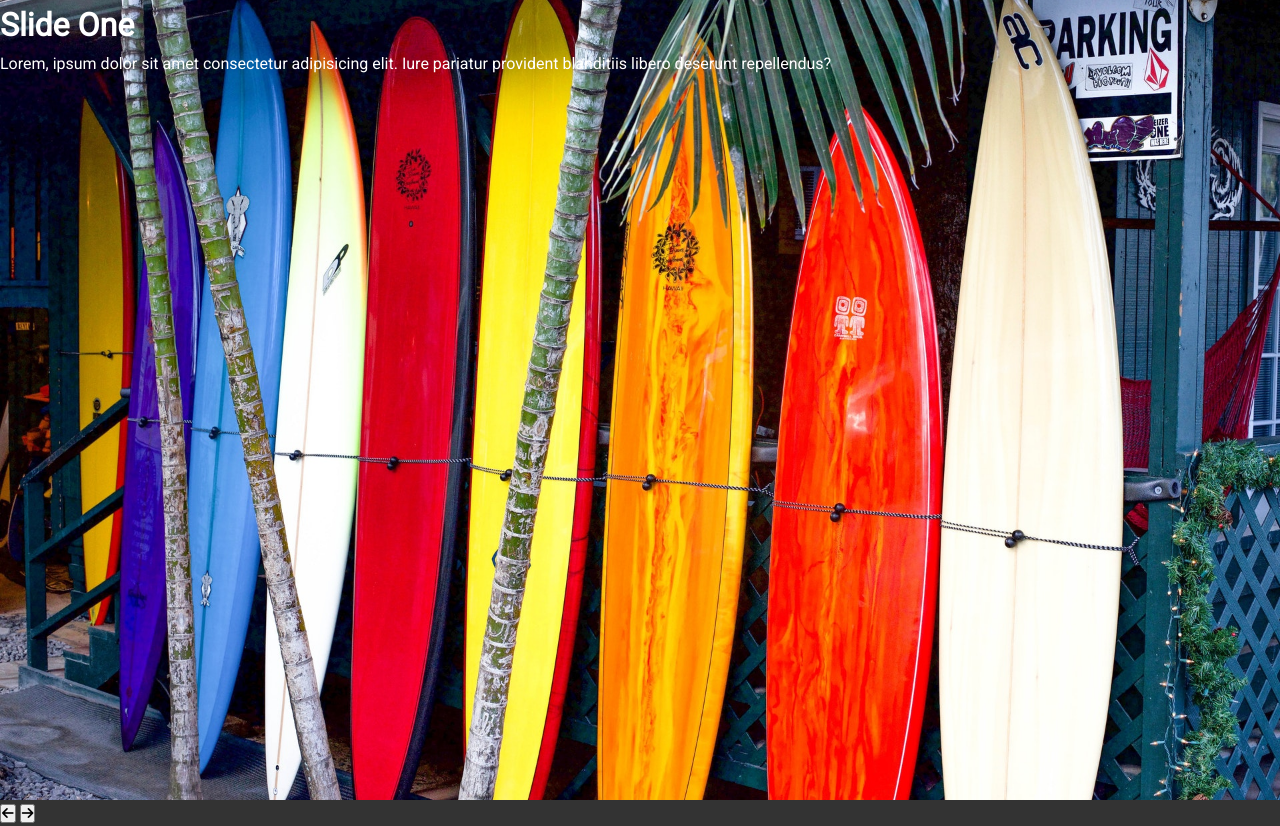
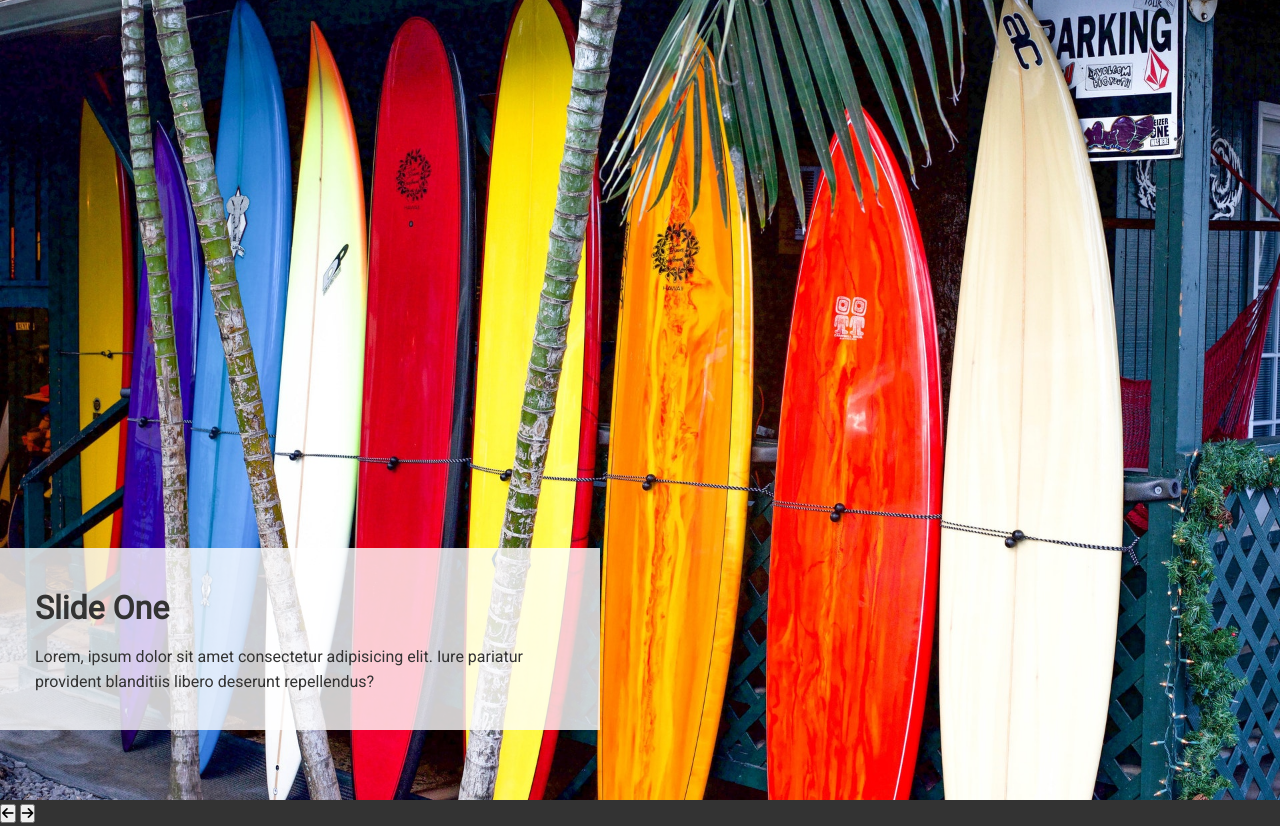
Before and after one commit to infiniteoo/HTMLCSS-native_image_slider, a plain HTML site: page index.html in a window 1280 px wide. Drawn offline with Linux system fonts and the light colour scheme.

Commit message:
styled the content within the slide

```diff
--- a/css/style.css
+++ b/css/style.css
@@ -34,6 +34,28 @@ body {
   opacity: 1;
 }
 
+.slide .content {
+  position: absolute;
+  bottom: 70px;
+  left: -600px;
+  width: 600px;
+  background-color: rgba(255, 255, 255, 0.8);
+  color: #333;
+  padding: 35px;
+  opacity: 0;
+}
+
+.slide .content h1 {
+  margin-bottom: 10px;
+}
+
+.slide.current .content {
+  opacity: 1;
+  transform: translateX(600px);
+  transition: all 0.7s ease-in-out 0.3s;
+}
+
+/* background images */
 .slide:first-child {
   background: url(../img/photo1.jpg) no-repeat center center/cover;
 }
```
